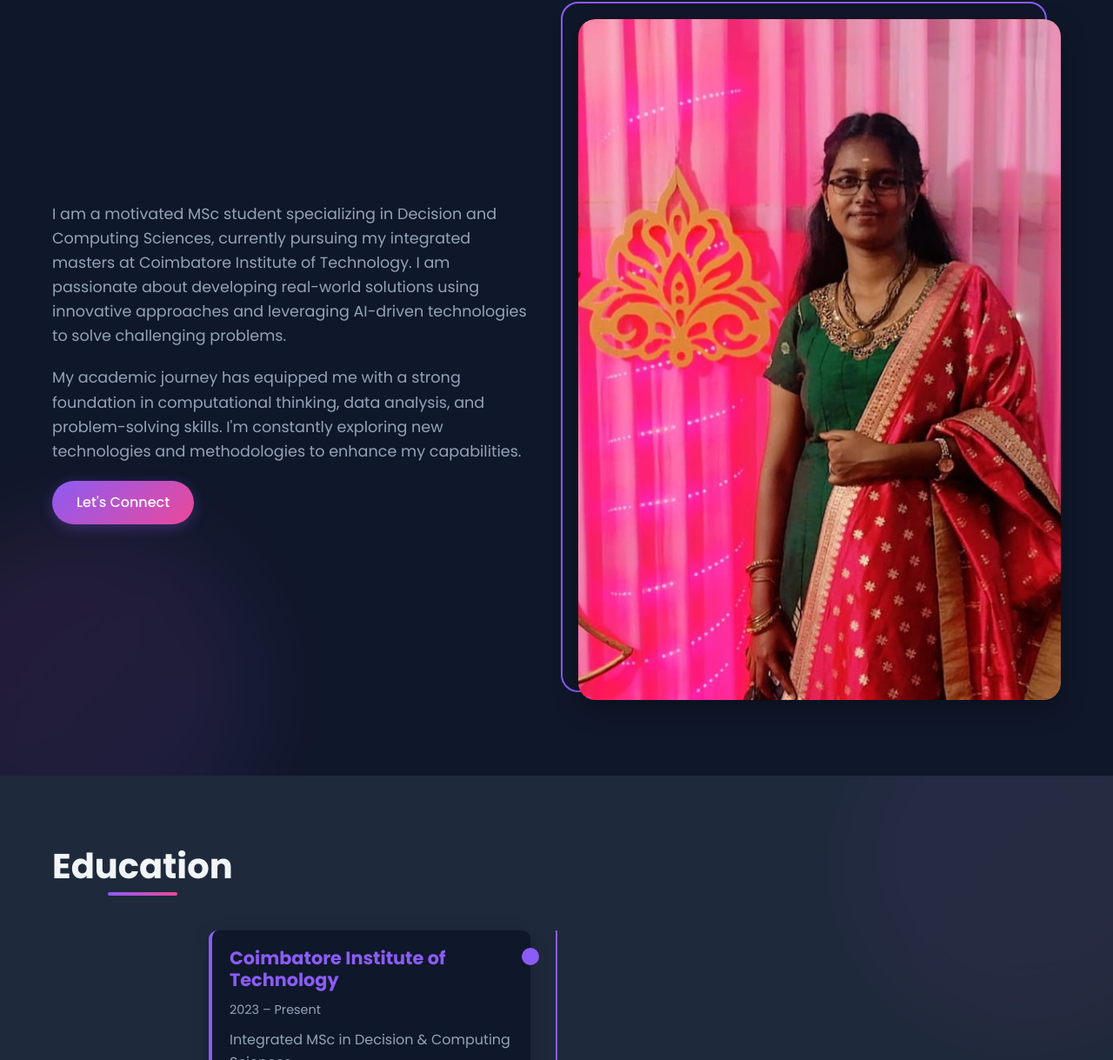
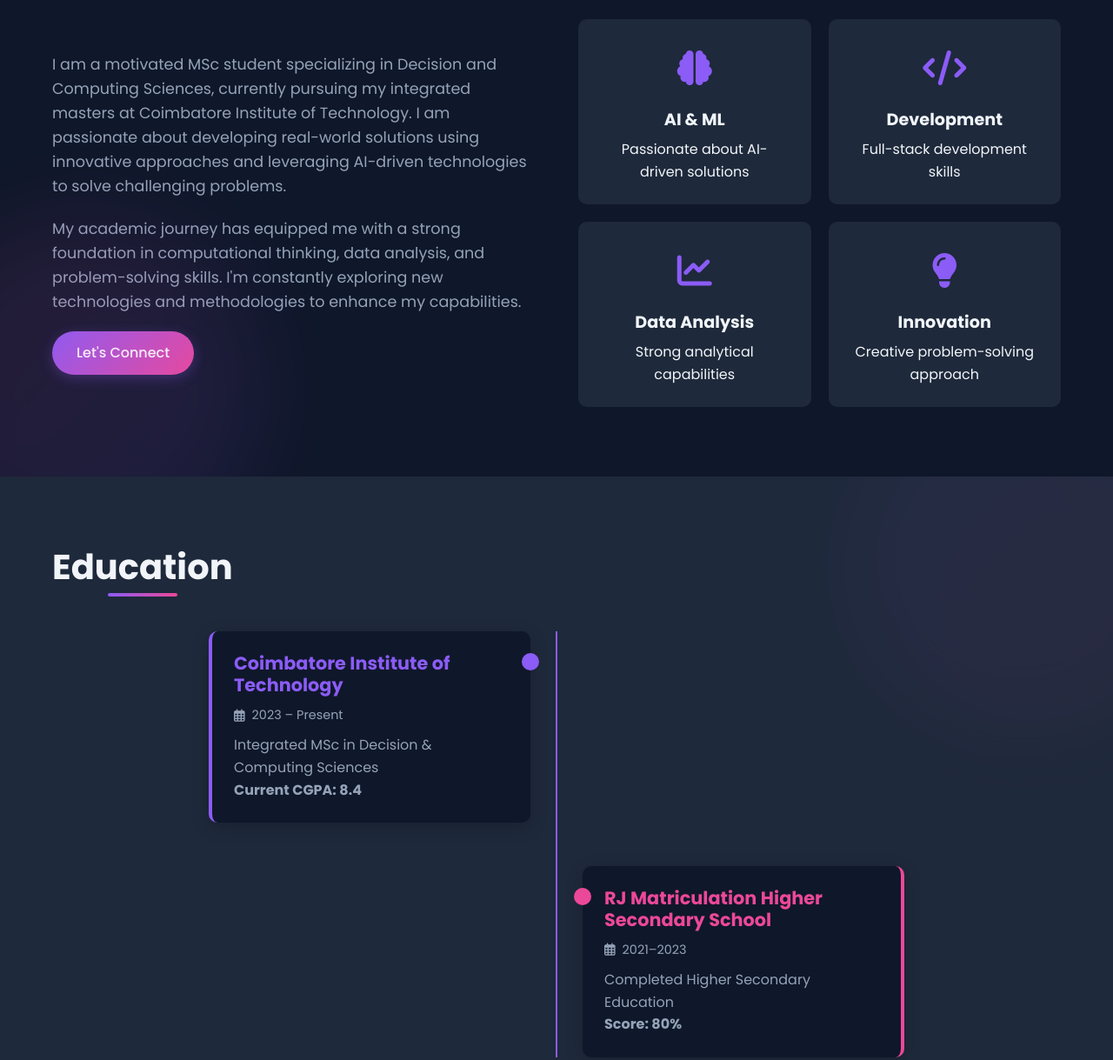
Before and after one commit to harshini-1121/portfolio, a plain HTML site: page index.html in a window 1280 px wide. Shown: the part 956-2175 px from the top of the page at 87% size. Drawn offline with Linux system fonts and the light colour scheme.

Commit message:
Update index.html

```diff
--- a/index.html
+++ b/index.html
@@ -3,7 +3,7 @@
 <head>
     <meta charset="UTF-8">
     <meta name="viewport" content="width=device-width, initial-scale=1.0">
-    <title>Harshini T.N | Portfolio</title>
+    <title>Harshini TN | Portfolio</title>
     <link href="https://fonts.googleapis.com/css2?family=Poppins:wght@300;400;500;600;700&display=swap" rel="stylesheet">
     <link rel="stylesheet" href="https://cdnjs.cloudflare.com/ajax/libs/font-awesome/6.4.0/css/all.min.css">
     <style>
@@ -163,7 +163,7 @@
         }
 
         .hero-content {
-            max-width: 600px;
+            max-width: 800px;
             z-index: 1;
         }
 
@@ -181,7 +181,6 @@
             color: var(--text-muted);
         }
 
-
         .hero-btns {
             display: flex;
             gap: 15px;
@@ -196,6 +195,13 @@
         .btn-outline:hover {
             background: var(--primary);
             color: white;
+        }
+
+        .hero-icon {
+            font-size: 5rem;
+            color: var(--primary);
+            margin-bottom: 20px;
+            opacity: 0.8;
         }
 
         /* About Section */
@@ -249,26 +255,33 @@
             color: var(--text-muted);
         }
 
-        .about-image {
-            position: relative;
+        .about-features {
+            display: grid;
+            grid-template-columns: 1fr 1fr;
+            gap: 20px;
         }
 
-        .about-image img {
-            width: 100%;
-            border-radius: 20px;
-            box-shadow: 0 10px 30px rgba(0, 0, 0, 0.3);
+        .feature-box {
+            background: var(--dark-light);
+            padding: 25px;
+            border-radius: 10px;
+            text-align: center;
+            transition: transform 0.3s ease;
         }
 
-        .about-image::before {
-            content: '';
-            position: absolute;
-            top: -20px;
-            left: -20px;
-            width: 100%;
-            height: 100%;
-            border: 2px solid var(--primary);
-            border-radius: 20px;
-            z-index: -1;
+        .feature-box:hover {
+            transform: translateY(-5px);
+        }
+
+        .feature-icon {
+            font-size: 2.5rem;
+            color: var(--primary);
+            margin-bottom: 15px;
+        }
+
+        .feature-box h3 {
+            font-size: 1.2rem;
+            margin-bottom: 10px;
         }
 
         /* Education Section */
@@ -326,7 +339,7 @@
 
         .timeline-content {
             background: var(--dark);
-            padding: 20px;
+            padding: 25px;
             border-radius: 10px;
             box-shadow: 0 5px 20px rgba(0, 0, 0, 0.2);
             width: 100%;
@@ -353,6 +366,12 @@
             color: var(--text-muted);
             font-size: 0.9rem;
             margin-bottom: 10px;
+            display: flex;
+            align-items: center;
+        }
+
+        .timeline-content .date i {
+            margin-right: 8px;
         }
 
         .timeline-content p {
@@ -362,7 +381,7 @@
         .timeline-content::before {
             content: '';
             position: absolute;
-            top: 20px;
+            top: 25px;
             right: -10px;
             width: 20px;
             height: 20px;
@@ -412,7 +431,7 @@
         }
 
         .project-content {
-            padding: 20px;
+            padding: 25px;
         }
 
         .project-content h3 {
@@ -458,10 +477,6 @@
         }
 
         /* Skills Section */
-        .skills {
-            background: var(--dark-light);
-        }
-
         .skills-container {
             display: grid;
             grid-template-columns: repeat(auto-fill, minmax(250px, 1fr));
@@ -469,7 +484,7 @@
         }
 
         .skill-category {
-            background: var(--dark);
+            background: var(--dark-light);
             padding: 25px;
             border-radius: 15px;
             box-shadow: 0 5px 15px rgba(0, 0, 0, 0.2);
@@ -681,6 +696,10 @@
                 flex-direction: column;
                 align-items: flex-start;
             }
+
+            .about-features {
+                grid-template-columns: 1fr;
+            }
         }
 
         @media (max-width: 576px) {
@@ -702,7 +721,7 @@
     <!-- Header -->
     <header>
         <div class="container header-container">
-            <a href="#" class="logo">Harshini.<span> T.N</span></a>
+            <a href="#" class="logo">Harshini<span>TN</span></a>
             <div class="menu-btn">
                 <i class="fas fa-bars"></i>
             </div>
@@ -720,6 +739,9 @@
     <section class="hero">
         <div class="container">
             <div class="hero-content">
+                <div class="hero-icon">
+                    <i class="fas fa-laptop-code"></i>
+                </div>
                 <h1>Hi, I'm Harshini 👋</h1>
                 <p>A motivated MSc student in Decision and Computing Sciences at Coimbatore Institute of Technology, passionate about building AI-driven solutions and seeking internship opportunities.</p>
                 <div class="hero-btns">
@@ -740,8 +762,35 @@
                     <p>My academic journey has equipped me with a strong foundation in computational thinking, data analysis, and problem-solving skills. I'm constantly exploring new technologies and methodologies to enhance my capabilities.</p>
                     <a href="#contact" class="btn">Let's Connect</a>
                 </div>
-                <div class="about-image">
-                    <img src="profilepic.jpg" alt="Harshini TN">
+                <div class="about-features">
+                    <div class="feature-box">
+                        <div class="feature-icon">
+                            <i class="fas fa-brain"></i>
+                        </div>
+                        <h3>AI & ML</h3>
+                        <p>Passionate about AI-driven solutions</p>
+                    </div>
+                    <div class="feature-box">
+                        <div class="feature-icon">
+                            <i class="fas fa-code"></i>
+                        </div>
+                        <h3>Development</h3>
+                        <p>Full-stack development skills</p>
+                    </div>
+                    <div class="feature-box">
+                        <div class="feature-icon">
+                            <i class="fas fa-chart-line"></i>
+                        </div>
+                        <h3>Data Analysis</h3>
+                        <p>Strong analytical capabilities</p>
+                    </div>
+                    <div class="feature-box">
+                        <div class="feature-icon">
+                            <i class="fas fa-lightbulb"></i>
+                        </div>
+                        <h3>Innovation</h3>
+                        <p>Creative problem-solving approach</p>
+                    </div>
                 </div>
             </div>
         </div>
@@ -755,16 +804,17 @@
                 <div class="timeline-item">
                     <div class="timeline-content">
                         <h3>Coimbatore Institute of Technology</h3>
-                        <div class="date">2023 – Present</div>
+                        <div class="date"><i class="far fa-calendar-alt"></i> 2023 – Present</div>
                         <p>Integrated MSc in Decision & Computing Sciences</p>
-                        <p>Current CGPA: 8.4</p>
+                        <p><strong>Current CGPA: 8.4</strong></p>
                     </div>
                 </div>
                 <div class="timeline-item">
                     <div class="timeline-content">
                         <h3>RJ Matriculation Higher Secondary School</h3>
-                        <div class="date">2021–2023</div>
-                        <p>Score: 80%</p>
+                        <div class="date"><i class="far fa-calendar-alt"></i> 2021–2023</div>
+                        <p>Completed Higher Secondary Education</p>
+                        <p><strong>Score: 80%</strong></p>
                     </div>
                 </div>
             </div>
@@ -852,15 +902,17 @@
                         <span class="skill-item">JavaScript</span>
                         <span class="skill-item">Java</span>
                         <span class="skill-item">SQL</span>
+                        <span class="skill-item">HTML/CSS</span>
                     </div>
                 </div>
                 <div class="skill-category">
                     <h3>Web Technologies</h3>
                     <div class="skill-list">
-                        <span class="skill-item">HTML/CSS</span>
                         <span class="skill-item">React</span>
                         <span class="skill-item">Node.js</span>
                         <span class="skill-item">Express</span>
+                        <span class="skill-item">REST APIs</span>
+                        <span class="skill-item">MongoDB</span>
                     </div>
                 </div>
                 <div class="skill-category">
@@ -870,6 +922,7 @@
                         <span class="skill-item">Data Analysis</span>
                         <span class="skill-item">Statistical Modeling</span>
                         <span class="skill-item">Data Visualization</span>
+                        <span class="skill-item">Pandas</span>
                     </div>
                 </div>
                 <div class="skill-category">
@@ -877,8 +930,9 @@
                     <div class="skill-list">
                         <span class="skill-item">Git</span>
                         <span class="skill-item">MySQL</span>
-                        <span class="skill-item">MongoDB</span>
                         <span class="skill-item">Linux</span>
+                        <span class="skill-item">Jupyter</span>
+                        <span class="skill-item">VS Code</span>
                     </div>
                 </div>
             </div>
@@ -999,5 +1053,4 @@
         });
     </script>
 </body>
-
-</html><!DOCTYPE html>
+</html>
```
